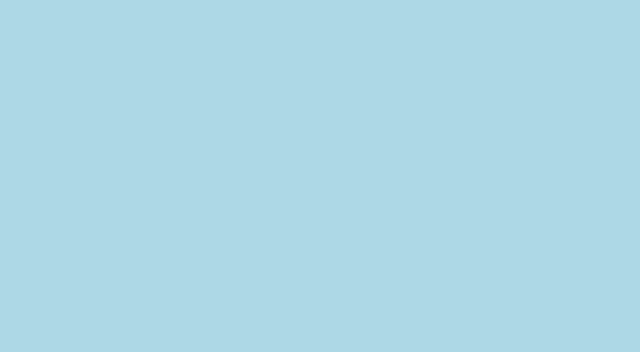
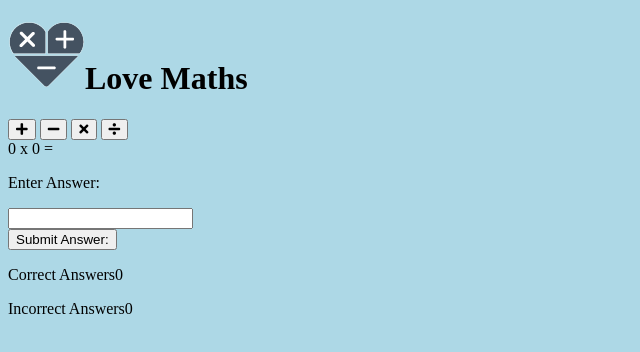
Before and after one commit to dooco/love-maths, a plain HTML site: page index.html in a window 1280 px wide. Shown: the whole page, without its empty margins (0-640 px from the left). Drawn offline with Linux system fonts and the light colour scheme.

Commit message:
add game area control

```diff
--- a/index.html
+++ b/index.html
@@ -4,10 +4,48 @@
     <meta charset="UTF-8">
     <meta http-equiv="X-UA-Compatible" content="IE=edge">
     <meta name="viewport" content="width=device-width, initial-scale=1.0">
+
+    <!-- font awesome & google fonts -->
+    <link rel="stylesheet" href="https://use.fontawesome.com/releases/v5.7.2/css/all.css" integrity="sha384-fnmOCqbTlWIlj8LyTjo7mOUStjsKC4pOpQbqyi7RrhN7udi9RwhKkMHpvLbHG9Sr" crossorigin="anonymous">
+    <link href="https://fonts.googleapis.com/css?family=Raleway%7CRighteous" rel="stylesheet">
+
     <link rel="stylesheet" href="assets/css/style.css">
     <title>Love-Maths</title>
 </head>
 <body>
+    <h1 class="heading">
+        <img class="logo" src="/assets/images/logo.png" alt="logo">Love Maths
+    </h1>
+    <div class="game-area">
+        <div class="comtrols-area">
+            <button class="btn btn--big btn--green">
+                <i class="fas fa-plus"></i>
+            </button>
+            <button class="btn btn--big btn--blue">
+                <i class="fas fa-minus"></i>
+            </button>
+            <button class="btn btn--big btn--orange">
+                <i class="fas fa-times"></i>
+            </button>
+            <button class="btn btn--big btn--red">
+                <i class="fas fa-divide"></i>
+            </button>
+        </div>
+        <div class="question-area">
+            <span id="operand1">0</span>
+            <span id="opeorator">x</span>
+            <span id="operand2">0</span>
+            <span>=</span>
+            <p class="answer-message">Enter Answer:</p>
+            <input id="answer-box" type="number">
+        </div>
+        <button class="btn btn--gray">Submit Answer:</button>
+    </div>
+    <div class="score-area">
+        <p class="scores">Correct Answers<span id="score">0</span></p>
+        <p class="scores">Incorrect Answers<span id="incorrect">0</span></p>
+    </div>
+
     <script src="assets/js/script.js"></script>
 </body>
 </html>
```
Also changed, not shown: assets/images/logo.png (added).
